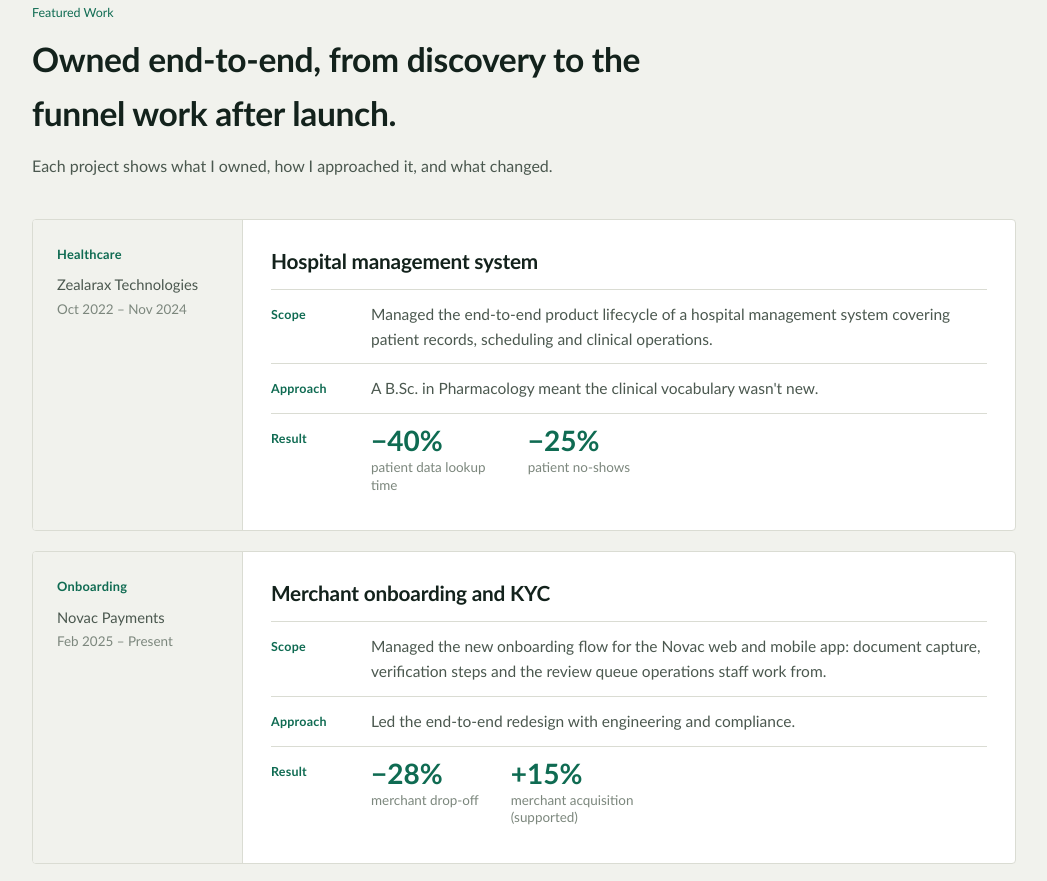
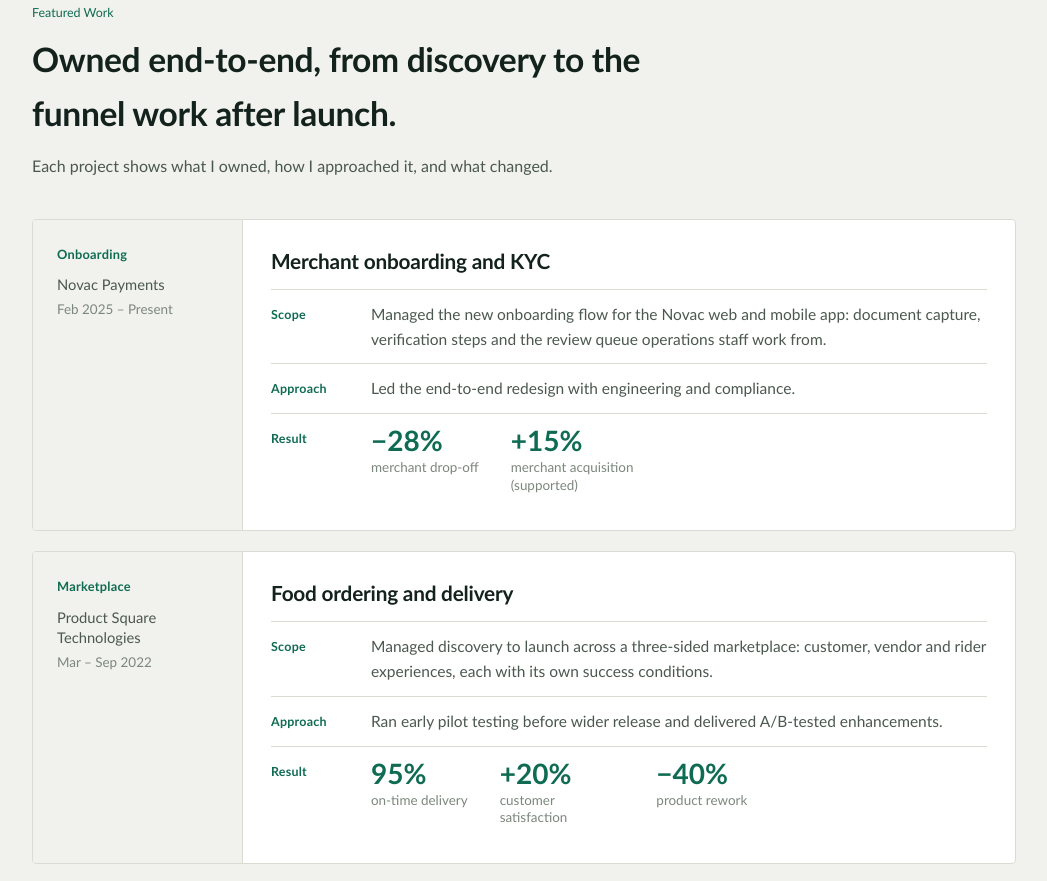
Before and after one commit to GRACHI001/Portfolio-Web, a plain HTML site: page src/index.html in a window 1280 px wide. Shown: the part 1627-2508 px from the top of the page, without its empty margins (116-1163 px from the left). Drawn offline with Linux system fonts and the light colour scheme.

Commit message:
Portfolio: remove short hospital card (superseded by full case study)
Co-Authored-By: Claude Sonnet 5.5 <noreply@anthropic.com>
Claude-Session: https://claude.ai/code/session_017VTt7Pr7yUi5uWwsEwy1SC

```diff
--- a/src/index.html
+++ b/src/index.html
@@ -246,10 +246,6 @@
       <p class="section-sub">Each project shows what I owned, how I approached it, and what changed.</p>
     </div>
       <article class="case">
-        <div class="case-meta"><div class="case-sector">Healthcare</div><div class="case-org">Zealarax Technologies</div><div class="case-when">Oct 2022 – Nov 2024</div></div>
-        <div class="case-main"><h3>Hospital management system</h3><div class="case-row"><div class="case-label">Scope</div><div>Managed the end-to-end product lifecycle of a hospital management system covering patient records, scheduling and clinical operations.</div></div><div class="case-row"><div class="case-label">Approach</div><div>A B.Sc. in Pharmacology meant the clinical vocabulary wasn't new.</div></div><div class="case-row"><div class="case-label">Result</div><div class="case-stats"><div><div class="stat-num">−40%</div><div class="stat-label">patient data lookup time</div></div><div><div class="stat-num">−25%</div><div class="stat-label">patient no-shows</div></div></div></div></div>
-      </article>
-      <article class="case">
         <div class="case-meta"><div class="case-sector">Onboarding</div><div class="case-org">Novac Payments</div><div class="case-when">Feb 2025 – Present</div></div>
         <div class="case-main"><h3>Merchant onboarding and KYC</h3><div class="case-row"><div class="case-label">Scope</div><div>Managed the new onboarding flow for the Novac web and mobile app: document capture, verification steps and the review queue operations staff work from.</div></div><div class="case-row"><div class="case-label">Approach</div><div>Led the end-to-end redesign with engineering and compliance.</div></div><div class="case-row"><div class="case-label">Result</div><div class="case-stats"><div><div class="stat-num">−28%</div><div class="stat-label">merchant drop-off</div></div><div><div class="stat-num">+15%</div><div class="stat-label">merchant acquisition (supported)</div></div></div></div></div>
       </article>
```
